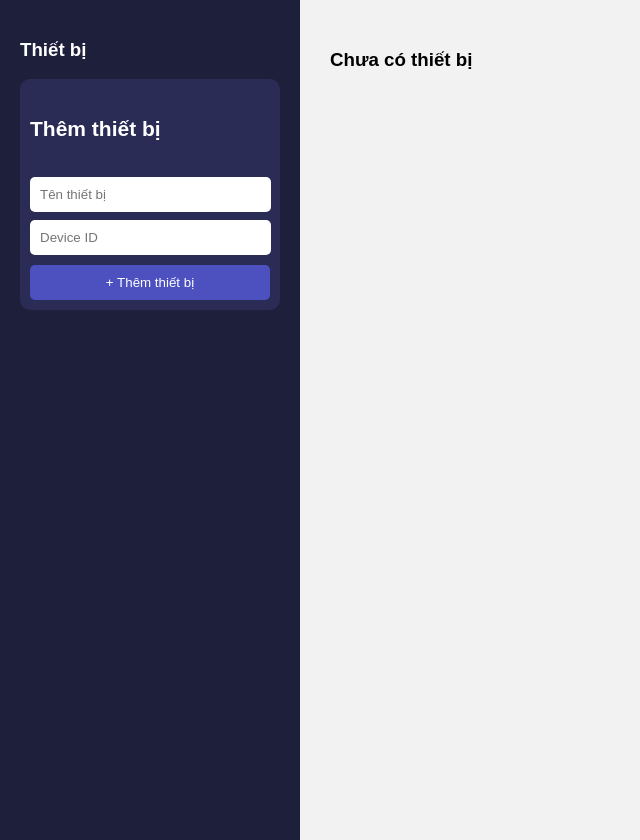
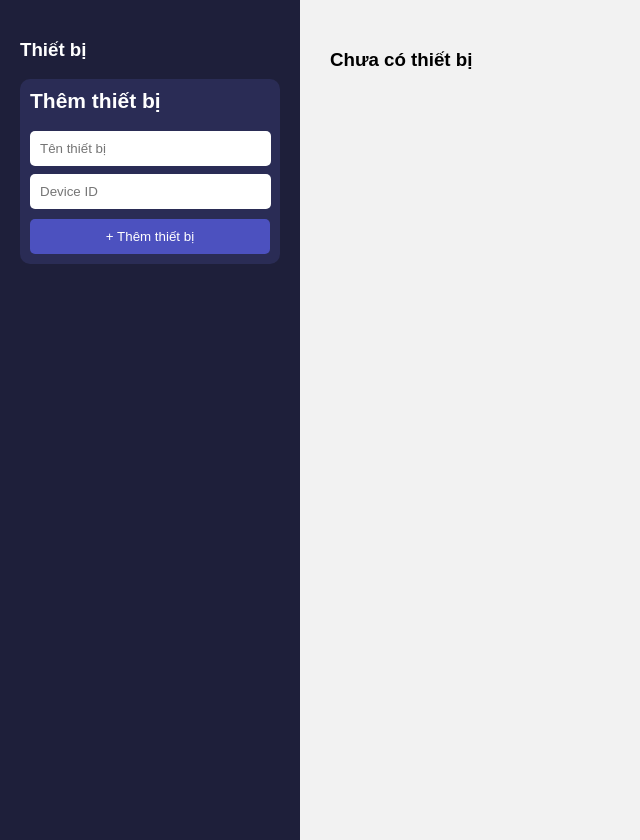
Before and after one commit to TranQuocBao1207/BL0942-WEB, a Django app: page /dashboard/ in a window 1280 px wide. Shown: the part 70-910 px from the top of the page, without its empty margins (0-640 px from the left). Run offline with Django 5.2, Linux system fonts and the light colour scheme; a user stored in the database is signed in; data comes from the database, SQL or seed files in the repository; data that the repository does not hold is empty.

```diff
--- a/templates/dashboard.html
+++ b/templates/dashboard.html
@@ -273,7 +273,7 @@ body{
 
     <div class="add-box">
 
-        <h4 style="font-size:21px;">
+        <h4 style="font-size:21px; margin:0 0 10px 0;">
             Thêm thiết bị
         </h4>
 
```
